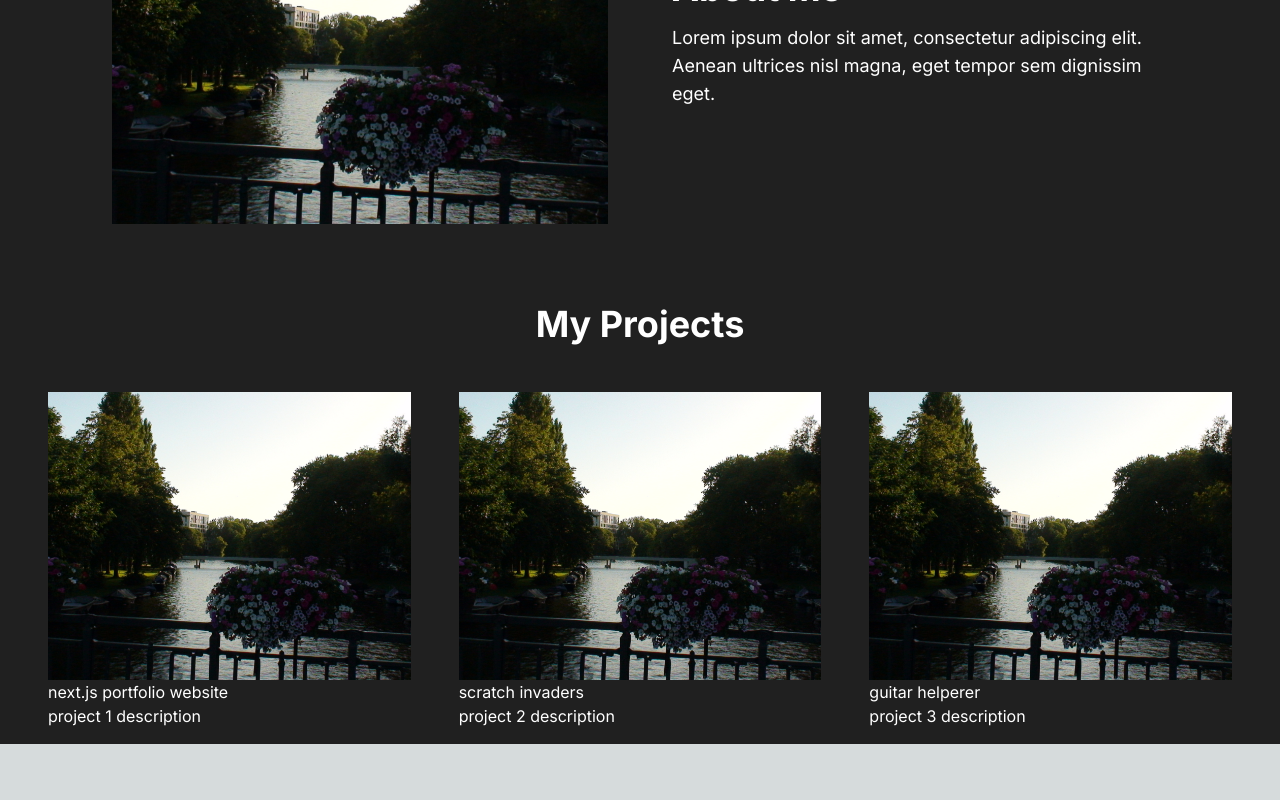
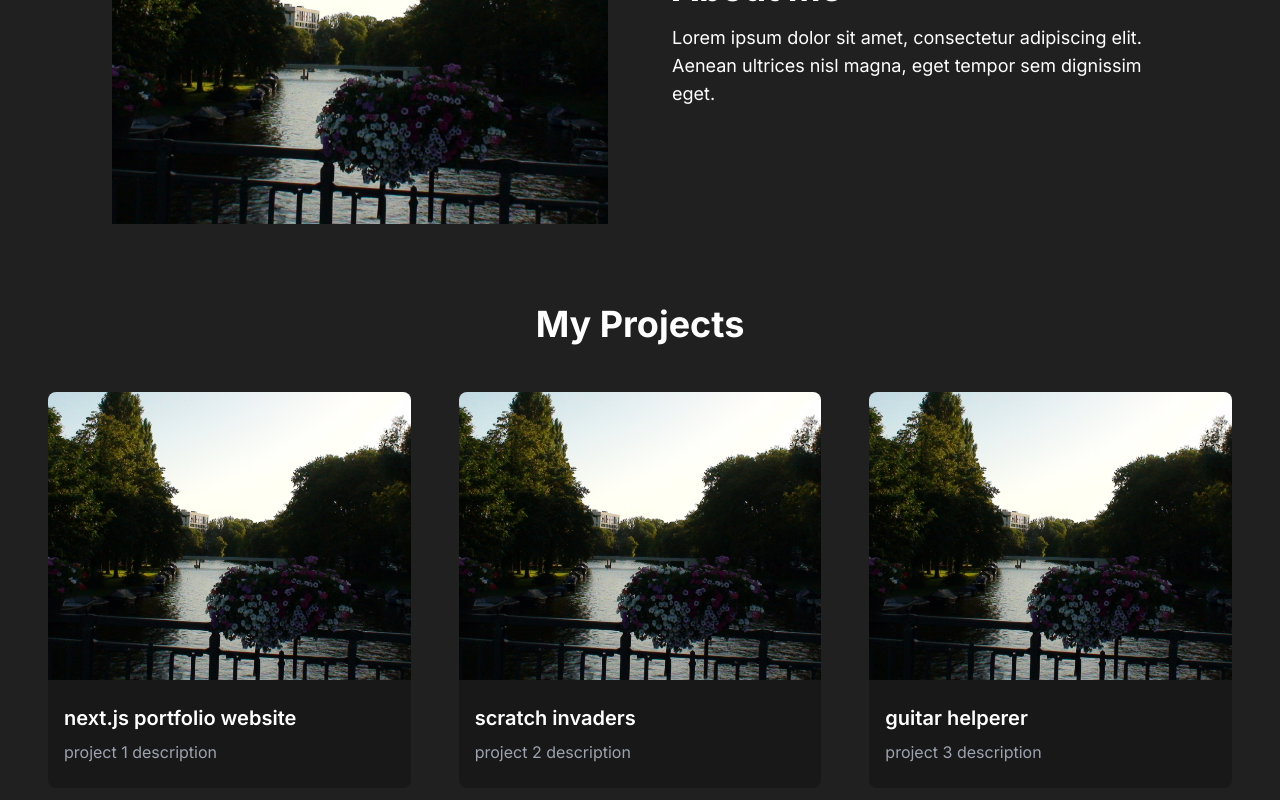
Before and after one commit to manngup/manng.net, a Next.js app: page / in a window 1280 px wide. Shown: the part 724-1524 px from the top of the page. Before the commit the page ends 1468 px from the top, so only its background shows below. Built offline with nearby package versions, Linux system fonts and the light colour scheme.

Commit message:
added links and refined ProjectCard

```diff
--- a/src/app/components/ProjectCard.tsx
+++ b/src/app/components/ProjectCard.tsx
@@ -1,22 +1,36 @@
 import React from 'react'
+import GitHubIcon from '@mui/icons-material/GitHub';
+import LaunchIcon from '@mui/icons-material/Launch';
+import Link from 'next/link';
 
 interface ProjectCardProps {
     imgURL: string;
     title: string;
     description: string;
+    gitURL: string;
+    launchURL: string;
 }
 
-const ProjectCard: React.FC<ProjectCardProps> = ({imgURL, title, description }) => {
+const ProjectCard: React.FC<ProjectCardProps> = ({ imgURL, title, description, gitURL, launchURL }) => {
   return (
     <div>
         <div
-            className="h-52 md:h-72"
+            className="h-52 md:h-72 rounded-t-lg relative group"
             style={{ background: `url(${imgURL})`, backgroundSize: "cover"}}
         >
+          <div className="overlay items-center justify-center absolute top-0 left-0 w-full h-full bg-[#181818] bg-opacity-0 hidden group-hover:flex group-hover:bg-opacity-80 transition-all duration-500">
+            <Link href={gitURL} className="h-14 w-14 mr-2 border-2 rounded-full border-gray-400 hover:border-white relative group/link">
+              <GitHubIcon className="h-10 w-10 text-gray-400 cursor-pointer group-hover/link:text-white absolute top-1/2 left-1/2 transform -translate-x-1/2 -translate-y-1/2" />
+            </Link>
+            <Link href={launchURL} className="h-14 w-14 border-2 rounded-full border-gray-400 hover:border-white relative group/link">
+              <LaunchIcon className="h-10 w-10 text-gray-400 cursor-pointer group-hover/link:text-white absolute top-1/2 left-1/2 transform -translate-x-1/2 -translate-y-1/2" />
+            </Link>
+
+          </div>
         </div>
-        <div className="text-white">
-            <h5>{title}</h5>
-            <p>{description}</p>
+        <div className="text-white rounded-b-lg bg-[#181818] py-6 px-4">
+            <h5 className="text-xl font-semibold mb-2">{title}</h5>
+            <p className="text-gray-400">{description}</p>
         </div>
     </div>
   )
--- a/src/app/components/Projects.tsx
+++ b/src/app/components/Projects.tsx
@@ -8,6 +8,9 @@ const projectsData = [
         description: "project 1 description",
         img: "/images/landscape.jpg",
         tag: ["All", "Web"],
+        gitURL: "/",
+        launchURL: "/",
+
     },
     {
         id: 2,
@@ -15,6 +18,8 @@ const projectsData = [
         description: "project 2 description",
         img: "/images/landscape.jpg",
         tag: ["All", "Games"],
+        gitURL: "/",
+        launchURL: "/",
     },
     {
         id: 3,
@@ -22,6 +27,8 @@ const projectsData = [
         description: "project 3 description",
         img: "/images/landscape.jpg",
         tag: ["All", "Web"],
+        gitURL: "/",
+        launchURL: "/",
     },
 ]
 
@@ -39,6 +46,8 @@ const Projects = () => {
                     description={project.description}
                     imgURL={project.img}
                     //tags={project}
+                    gitURL={project.gitURL}
+                    launchURL={project.launchURL}
                 />
             ))}
         </div>
```
